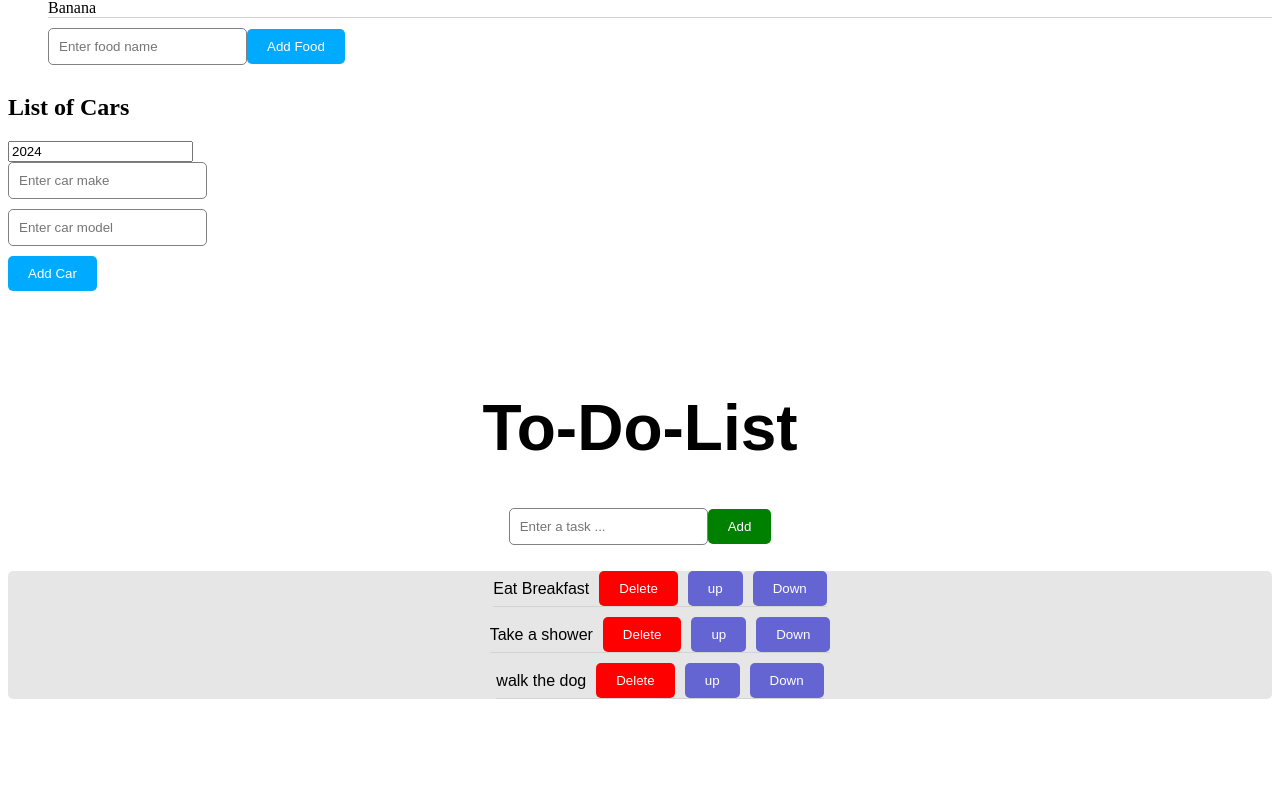
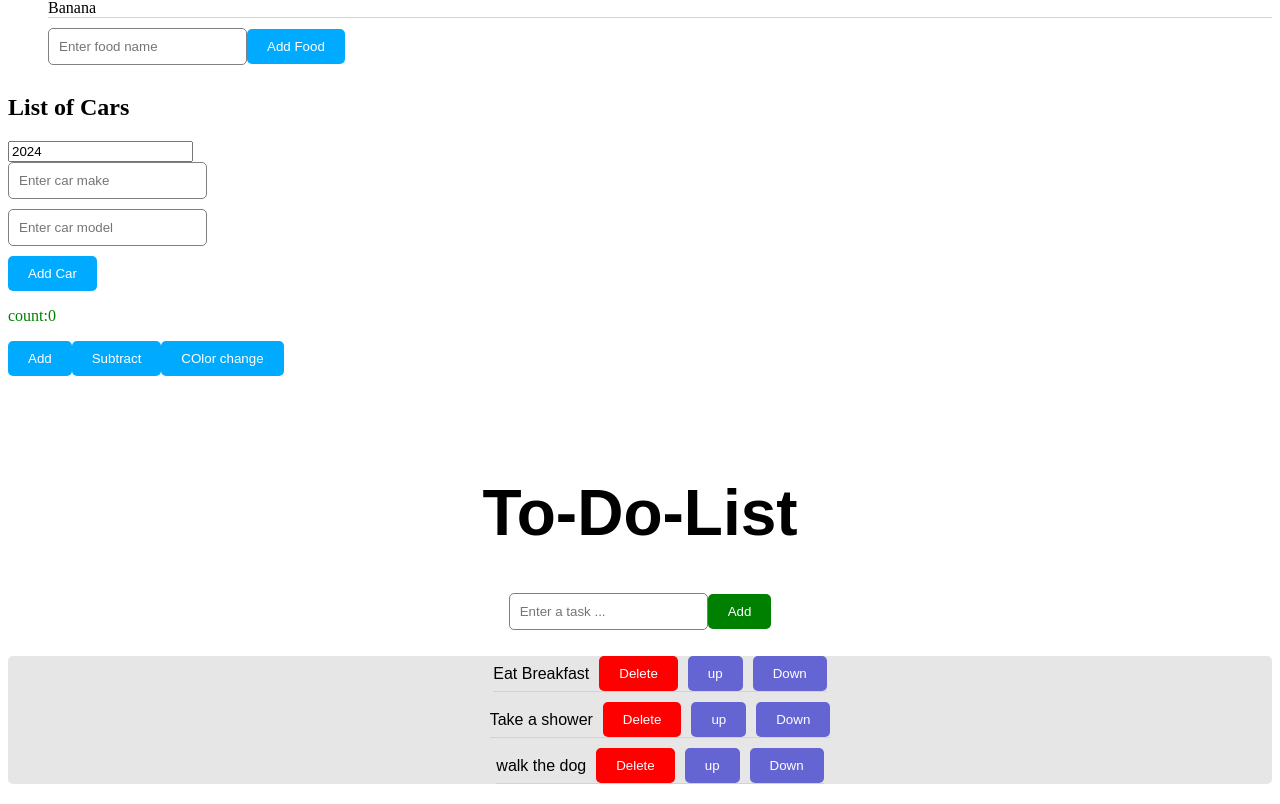
Before and after one commit to itsjohnuser/ReactLearning, a React (Vite) app: page / in a window 1280 px wide. Shown: the part 1594-2398 px from the top of the page. Before the commit the page ends 2313 px from the top, so only its background shows below. Built offline with nearby package versions, Linux system fonts and the light colour scheme.

Commit message:
intro of useEffect

```diff
--- a/src/ToDoList.jsx
+++ b/src/ToDoList.jsx
@@ -1,9 +1,27 @@
-import React, {useState} from "react";
+import React, {useState, useEffect} from "react";
+
+
 
 function ToDoList(){
   const [tasks,setTasks] = useState(["Eat Breakfast", "Take a shower", "walk the dog"]);
   const [newTask,setNewTask] = useState([]);
+  const[count,setCount] = useState(0);
+  const [color,setColor] = useState("green");
 
+  useEffect(()=>{
+    document.title= `count: ${count} ${color}`
+  },[count,color]);
+
+  function addCount(){
+    setCount(c=>c+1);
+  }
+  function subtract(){
+    setCount(c=>c-1);
+  }
+
+  function colorChange(){
+    setColor(c=>c === "green" ? "red" : "green");
+  }
   const handleInputChange = (e)=>{
     setNewTask(e.target.value);
 
@@ -47,6 +65,10 @@
   }
 
   return(<>
+  <p style={{color:color}}>count:{count}</p>
+  <button onClick={addCount}>Add</button>
+  <button onClick={subtract}>Subtract</button>
+  <button onClick={colorChange}>COlor change</button>
   <div className="to-do-list">
     <h1>To-Do-List</h1>
     <div>
--- a/src/index.css
+++ b/src/index.css
@@ -186,10 +186,11 @@
 
 }
 li{
-  list-style-type: none;
+
   margin-bottom: 10px;
   display: flex;
   align-items: center;
+
   border-bottom: 1px solid lightgray;
 
 
```
